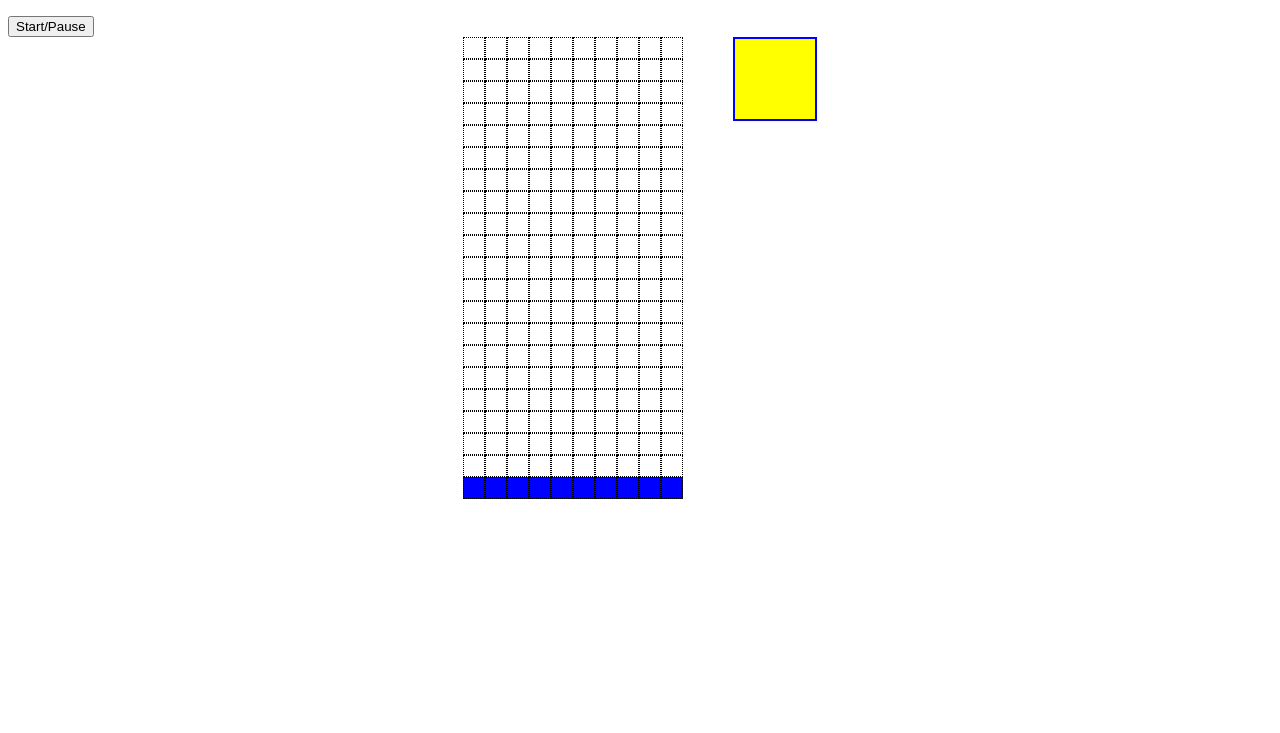
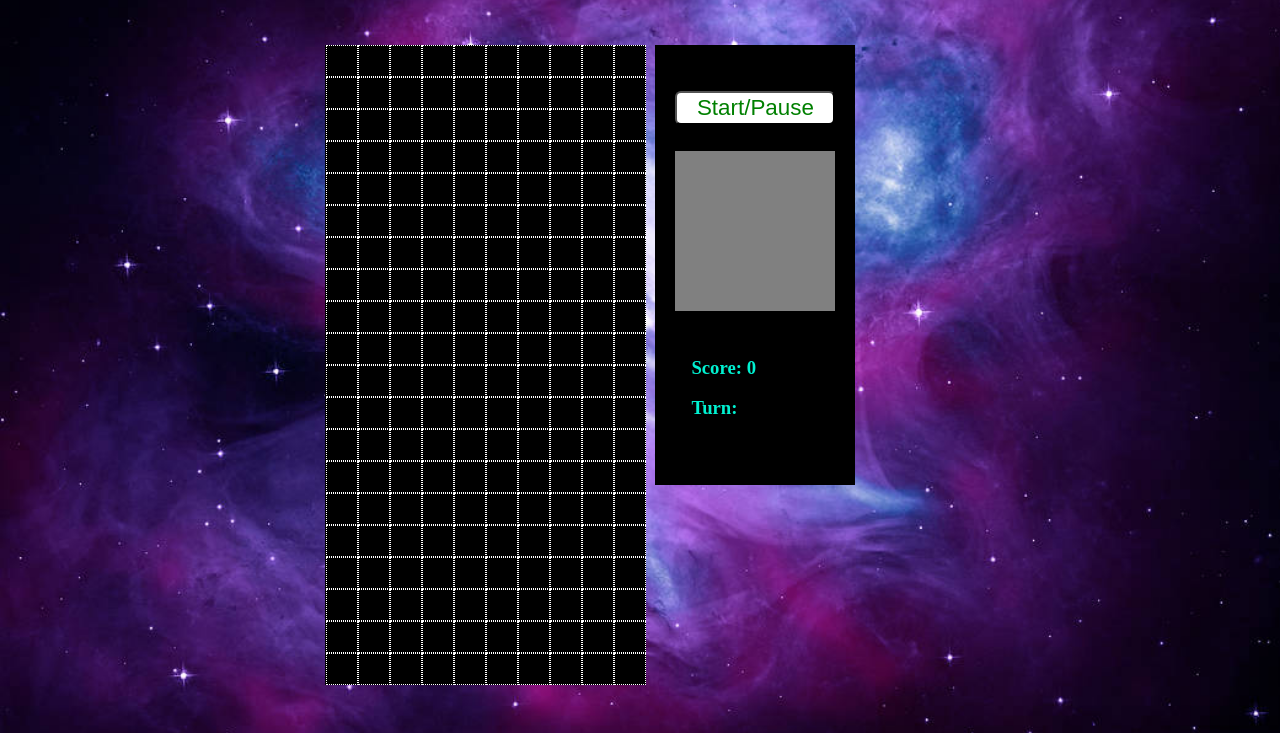
Before and after one commit to Jay-Wood/tetris-js, a plain HTML site: page index.html in a window 1280 px wide. Shown: the part 84-817 px from the top of the page. Drawn offline with Linux system fonts and the light colour scheme.

Commit message:
updated styling, moved button and score

```diff
--- a/app.js
+++ b/app.js
@@ -48,7 +48,6 @@ document.addEventListener('DOMContentLoaded', () => {
         [1,width+1,width*2+1, width*3+1],
         [width, width+1, width+2, width+3]
     ]
-
     const allPieces = [jPiece, tPiece, lPiece, zPiece, oPiece, iPiece]
 
     //set starting position and rotation for pieces
@@ -63,6 +62,8 @@ function draw() {
         activePiece.forEach(index =>{
             squares[currentPosition + index].classList.add("piece")
             squares[currentPosition + index].style.backgroundColor = colors[randomNum]
+            squares[currentPosition + index].style.border = "hide";
+
         })
     }
 
@@ -71,6 +72,7 @@ function undraw() {
         activePiece.forEach(index => {
             squares[currentPosition + index].classList.remove("piece")
             squares[currentPosition + index].style.backgroundColor = ""
+            squares[currentPosition + index].style.border = ".1pt dotted white";
         })
     }
 
@@ -87,7 +89,7 @@ function controlPiece(e) {
         }
     }
 
-document.addEventListener('keyup', controlPiece)
+    document.addEventListener('keydown', controlPiece)
 
     //shift pieces down at gameTimer interval
     function moveDown() {
@@ -99,7 +101,7 @@ function moveDown() {
 
     //freeze pieces that hit bottom of grid, start new piece
     function freezePiece() {
-    if(activePiece.some(index => squares[currentPosition + index + width].classList.contains("taken"))) {
+        if(activePiece.some(index => squares[currentPosition + index + width].classList.contains("taken")) || activePiece.some(index => squares[currentPosition + index + width].classList.contains("bottom-taken"))) {
             activePiece.forEach(index => squares[currentPosition + index].classList.add("taken"))
             randomNum = nextRandom
             nextRandom = Math.floor(Math.random() * allPieces.length)
@@ -110,7 +112,6 @@ function freezePiece() {
             addTurn()
             addScore()
             endGame()
-        console.log(turn)
         }
     }
 
@@ -188,12 +189,12 @@ const miniGridIndex = 0
 
     //picking 1st rotation of each piece to display in mini-grid
     const nextPiecesUp = [
-    [1, miniGridWidth+1, miniGridWidth*2+1, 2],
-    [0, 1, 2, miniGridWidth+1], //tPiece
-    [0, 1, miniGridWidth+1, miniGridWidth*2+1],
-    [0, 1, miniGridWidth+1, miniGridWidth+2],
-    [0, 1, miniGridWidth , miniGridWidth+1],
-    [1,miniGridWidth+1,miniGridWidth*2+1, miniGridWidth*3+1]
+        [1, 2, miniGridWidth+1, miniGridWidth*2+1], //lPiece
+        [miniGridWidth, miniGridWidth+1, miniGridWidth+2, miniGridWidth*2+1], //tPiece
+        [1, 2, miniGridWidth+2, miniGridWidth*2+2], //jPiece
+        [miniGridWidth+1, miniGridWidth+2, miniGridWidth*2+2, miniGridWidth*2+3], //zPiece
+        [miniGridWidth+1 , miniGridWidth+2, miniGridWidth*2+1, miniGridWidth*2+2], //oPiece
+        [1,miniGridWidth+1,miniGridWidth*2+1, miniGridWidth*3+1] //iPiece
     ]
 
     //display next piece in mini-grid
@@ -212,18 +213,19 @@ function displayNextPiece() {
 
     //button functionality
     startButton.addEventListener("click", () => {
+        if(turn === 0) {
+            turn++
+            turnDisplay.innerHTML = turn
+        }
         if(timerId) {
             clearInterval(timerId)
             timerId = null
         } else {
             draw()
             timerId = setInterval(moveDown, 1000)
-        nextRandom = Math.floor(Math.random()*allPieces.length)
+            // nextRandom = Math.floor(Math.random()*allPieces.length)
             displayNextPiece()
-    }
-    if(turn == 0) {
-        turn++
-        turnDisplay.innerHTML = turn
+            console.log("random: ", randomNum, " nextRan: ", nextRandom)
         }
     })
 
--- a/index.html
+++ b/index.html
@@ -11,21 +11,12 @@
   <script>
   </script>
   <body>
-    <h4>Score: <span id="score">0</span></h4>
-    <h4>Turn:
-      <span id="turn">
-        <!-- <script>
-          let tCount = document.getElementById("turn")
-          tCount.innerHTML = turn
-        </script> -->
-      </span>
-    </h4>
-    <button id='start-button'>Start/Pause</button>
+    <h1>Tetris with Javascript</h1>
 
+
+    <div class="main-container">
       <div class="grid-container">
-
         <div class="grid">
-
           <!-- #region Main -->
           <div></div>
           <div></div>
@@ -227,24 +218,22 @@
           <div></div>
           <div></div>
           <div></div>
-          <div class="taken"></div>
-          <div class="taken"></div>
-          <div class="taken"></div>
-          <div class="taken"></div>
-          <div class="taken"></div>
-          <div class="taken"></div>
-          <div class="taken"></div>
-          <div class="taken"></div>
-          <div class="taken"></div>
-          <div class="taken"></div>
+          <div class="bottom-taken"></div>
+          <div class="bottom-taken"></div>
+          <div class="bottom-taken"></div>
+          <div class="bottom-taken"></div>
+          <div class="bottom-taken"></div>
+          <div class="bottom-taken"></div>
+          <div class="bottom-taken"></div>
+          <div class="bottom-taken"></div>
+          <div class="bottom-taken"></div>
+          <div class="bottom-taken"></div>
           <!-- #endregion -->
+        </div> <!--grid end-->
 
-
-
-        </div> <!--main grid end-->
-
+        <div class="mini-grid-container">
+          <button id='start-button'>Start/Pause</button>
           <div class="mini-grid">
-
             <div></div>
             <div></div>
             <div></div>
@@ -261,11 +250,17 @@
             <div></div>
             <div></div>
             <div></div>
-
-
+          </div> <!--mini-grid end-->
+          <div class="score-display">
+            <div class="text-container">
+              <h3>Score: <span id="score">0</span></h3>
+              <h3>Turn: <span id="turn"></span></h3>
             </div>
           </div>
+        </div> <!--mini-grid-container-->
+      </div> <!--grid-container-->
 
+    </div> <!--main-container-->
   </body>
 
 </html>
--- a/styles.css
+++ b/styles.css
@@ -1,25 +1,56 @@
-.piece {
-    background-color: black;
+body {
+    padding: 1%;
+    background-image: url("./nebula-img.jpg");
+    background-color: darkslateblue;
+    background-position: center;
+    background-size: cover;
+    background-repeat: no-repeat;
+}
 
+
+h1 {
+    text-align: center;
+    color: whitesmoke;
+}
+
+.main-container{
+    display: flex;
+    justify-content: space-evenly;
+    /* border: 1.5px solid blue; */
+    width: 90%;
+    /* height: 100vh; */
+    padding: 1%;
 }
 
 .grid-container{
     display: flex;
+    margin: 1%;
     justify-content: center;
+    align-items: flex-start;
+    /* height: 99%; */
+    width: 80%;
+    min-width: 575px;;
+    /* border: 1px solid red; */
+
 }
 
 .grid{
-    width: 220px;
-    height: 420px;
+    width: 321px;
+    margin: .5%;
+    height: 640px;
     display: flex;
     flex-wrap: wrap;
-
+    justify-content: center;
+    /* border: 2px solid blue; */
+    background-color: black;
+    background-blend-mode: soft-light;
+    min-width: 321px;
 }
 
 .grid div {
-    border: .25pt dotted black;
-    height: 20px;
-    width: 20px;
+    border: .1pt dotted white;
+    height:30px;
+    width: 30px;
     /* background-color: yellow; */
 }
 
@@ -27,17 +58,63 @@
     background-color: blue;
 }
 
+.mini-grid-container {
+    /* border: 5px solid pink; */
+    display: flex;
+    flex-direction: column;
+    align-items: bottom;
+    justify-content: space-evenly;
+    height: 400px;
+    /* width: 600px; */
+    margin: .5%;
+    padding: 20px;
+    min-width: 150px;;
+    background-color: black;
+}
+
 .mini-grid {
-    width: 80px;
-    height: 80px;
+    padding: 20px;
+    width: 120px;
+    height: 120px;
     display: flex;
     flex-wrap: wrap;
-    background-color: yellow;
-    margin-left: 50px;
-    border: 2px solid blue;
+    background-color: gray;
+    /* border: 1px solid darkblue; */
 }
 
 .mini-grid div {
-    height: 20px;
-    width: 20px;
+    height: 30px;
+    width: 30px;
 }
+
+/* .piece {
+
+} */
+
+.score-display{
+    display: flex;
+    flex-direction: column;
+    justify-content: center;
+    align-items: center;
+    /* border: 3px dotted purple; */
+    width: 100%;
+}
+
+.text-container {
+    margin: .5%;
+    color: rgba(0, 255, 221, 0.945);
+    width: 80%;
+}
+
+.bottom-taken {
+    /* border-top: 30px solid black; */
+    display: none
+}
+
+button {
+    color: green;
+    font-size: 1.4rem;
+    border-radius: 6px;
+    padding: 1.5%;
+    background-color: white;
+}
```
Also changed, not shown: nebula-img.jpg (added), stars-bg-img.jpg (added). Lines whose indentation alone changed are shown as unchanged.
